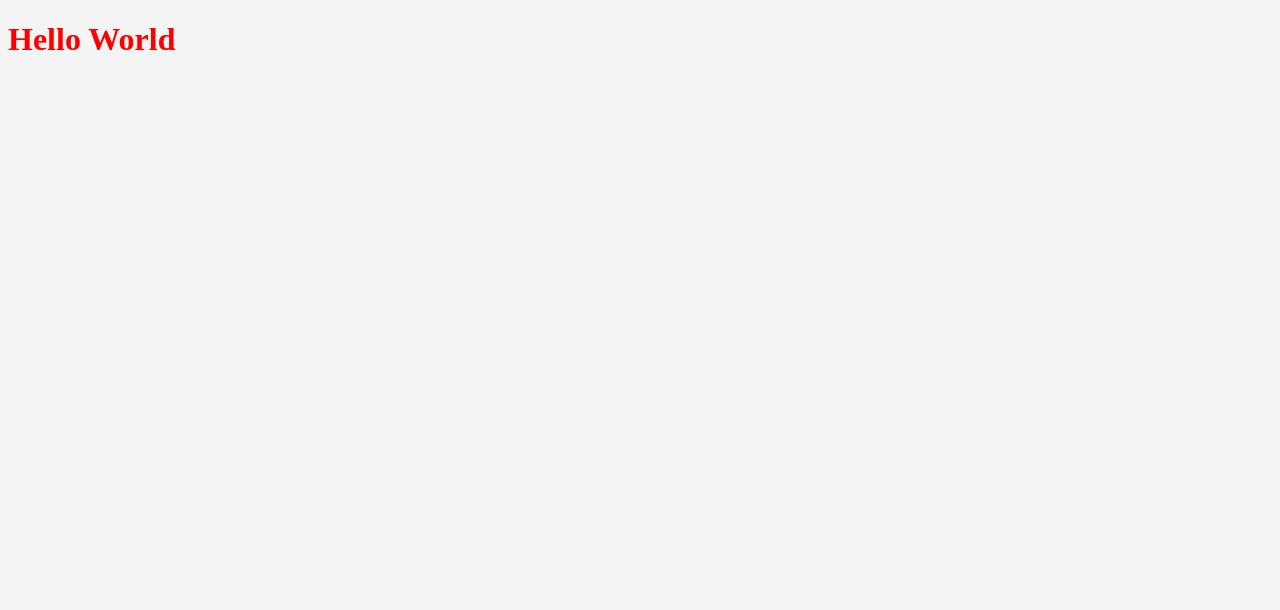
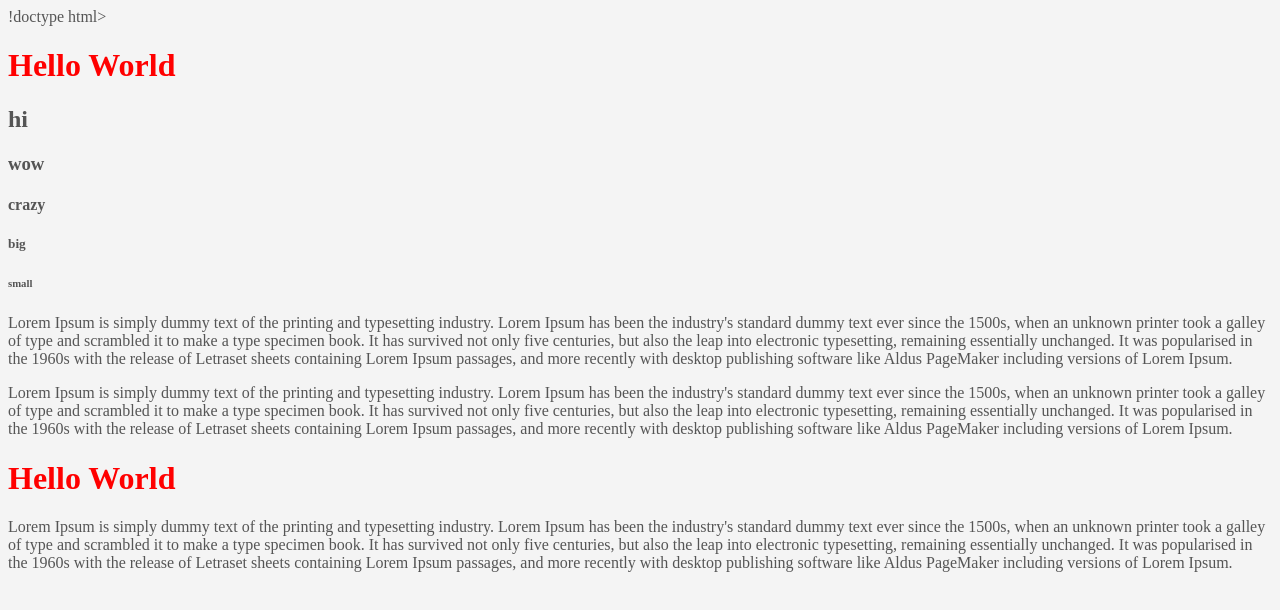
Before and after one commit to Twizz0dylan/css-cheatsheet, a plain HTML site: page index.html in a window 1280 px wide. Drawn offline with Linux system fonts and the light colour scheme.

Commit message:
Update index.html

```diff
--- a/index.html
+++ b/index.html
@@ -1,14 +1,28 @@
-<!doctype html>
+!doctype html>
 <html>
+	<html lang="en" dir="itr"></html>
 <head>
-<meta charset="utf-8">
+<meta charset="UTF-8">
 <title>CSS Cheat Sheet</title>
-
-<link rel="stylesheet" type="text/css" href="style.css" />
+	<link rel="stylesheet" type="text/css" href="style.css"/>
 </head>
 
 <body>
 	<h1>Hello World</h1>
+	<h2>hi</h2>
+	<h3>wow</h3>
+	<h4>crazy</h4>
+	<h5>big</h5>
+	<h6>small</h6>
+	<p>Lorem Ipsum is simply dummy text of the printing and typesetting industry. Lorem Ipsum has been the industry's standard dummy text ever since the 1500s, when an unknown printer took a galley of type and scrambled it to make a type specimen book. It has survived not only five centuries, but also the leap into electronic typesetting, remaining essentially unchanged. It was popularised in the 1960s with the release of Letraset sheets containing Lorem Ipsum passages, and more recently with desktop publishing software like Aldus PageMaker including versions of Lorem Ipsum.</p>
 
+
+
+	<div class="box-1"><p>Lorem Ipsum is simply dummy text of the printing and typesetting industry. Lorem Ipsum has been the industry's standard dummy text ever since the 1500s, when an unknown printer took a galley of type and scrambled it to make a type specimen book. It has survived not only five centuries, but also the leap into electronic typesetting, remaining essentially unchanged. It was popularised in the 1960s with the release of Letraset sheets containing Lorem Ipsum passages, and more recently with desktop publishing software like Aldus PageMaker including versions of Lorem Ipsum.</p></div>
+
+	<div class="container">
+		<h1>Hello World</h1>
+		<p>Lorem Ipsum is simply dummy text of the printing and typesetting industry. Lorem Ipsum has been the industry's standard dummy text ever since the 1500s, when an unknown printer took a galley of type and scrambled it to make a type specimen book. It has survived not only five centuries, but also the leap into electronic typesetting, remaining essentially unchanged. It was popularised in the 1960s with the release of Letraset sheets containing Lorem Ipsum passages, and more recently with desktop publishing software like Aldus PageMaker including versions of Lorem Ipsum.</p>
+	</div>
 </body>
 </html>
```
